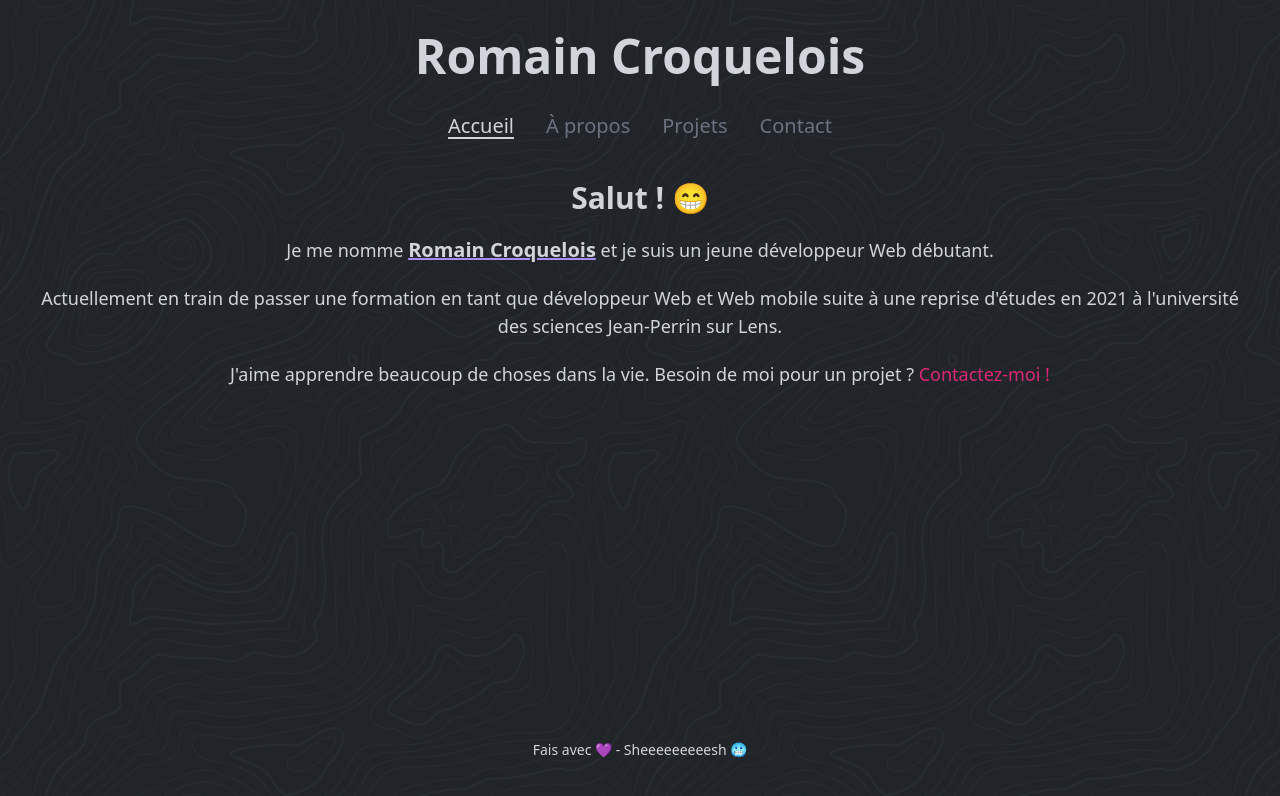
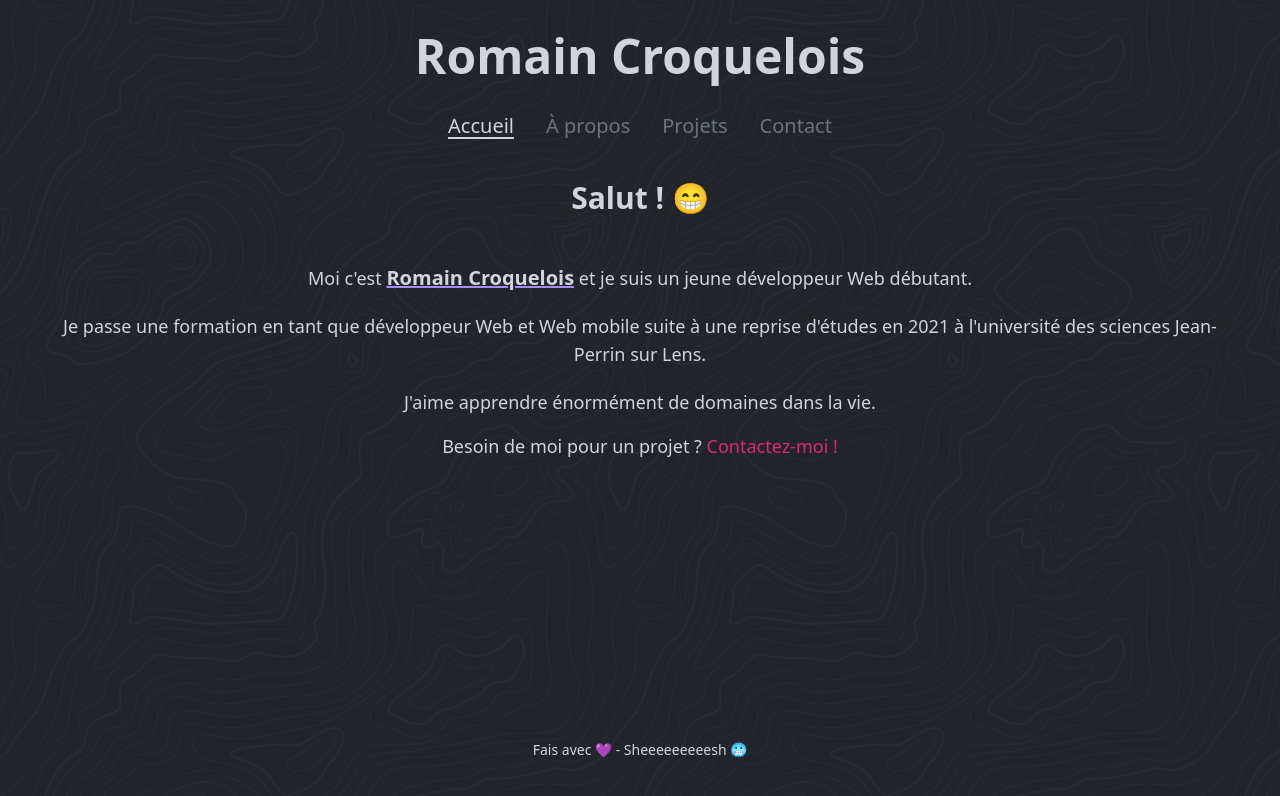
Before and after one commit to Etettttt/personal-website, a website: page index.html in a window 1280 px wide. Drawn offline with Linux system fonts and the light colour scheme.

Commit message:
Update 6.2

```diff
--- a/index.html
+++ b/index.html
@@ -7,7 +7,7 @@
     <link rel="stylesheet" href="css/main.css" />
     <title>Romain Croquelois</title>
   </head>
-  <body class="flex min-h-screen flex-col">
+  <body class="flex min-h-screen flex-col overflow-hidden">
     <!-------------------- TITLE -------------------->
     <div
       class="mt-8 flex flex-row justify-center font-extrabold text-gray-300 sm:text-4xl md:text-5xl">
@@ -31,9 +31,9 @@
     <div class="mt-10 flex flex-row justify-center text-gray-300">
       <h2 class="font-semibold sm:text-xl md:text-3xl">Salut ! 😁</h2>
     </div>
-    <div class="mx-10 mt-5 block text-gray-300">
+    <div class="mx-10 mt-12 block text-gray-300">
       <p class="sm:text-left sm:text-sm md:text-center md:text-lg">
-        Je me nomme
+        Moi c'est
         <a
           class="font-semibold underline decoration-violet-400 sm:text-base md:text-xl"
           >Romain Croquelois</a
@@ -43,18 +43,22 @@
     </div>
     <div class="mx-10 mt-5 block text-gray-300">
       <p class="sm:text-left sm:text-sm md:text-center md:text-lg">
-        Actuellement en train de passer une formation en tant que développeur
-        Web et Web mobile suite à une reprise d'études en 2021 à l'université
-        des sciences Jean-Perrin sur Lens.
+        Je passe une formation en tant que développeur Web et Web mobile suite à
+        une reprise d'études en 2021 à l'université des sciences Jean-Perrin sur
+        Lens.
       </p>
     </div>
     <div class="mx-10 mt-5 block text-gray-300">
       <p class="sm:text-left sm:text-sm md:text-center md:text-lg">
-        J'aime apprendre beaucoup de choses dans la vie. Besoin de moi pour un
-        projet ?
+        J'aime apprendre énormément de domaines dans la vie.
+      </p>
+    </div>
+    <div class="mx-10 mt-4 block text-gray-300">
+      <p class="sm:text-left sm:text-sm md:text-center md:text-lg">
+        Besoin de moi pour un projet ?
         <a
           href="contact.html"
-          class="text-pink-600 hover:underline hover:decoration-pink-600 hover:underline-offset-8"
+          class="text-pink-600 hover:underline hover:decoration-pink-600 hover:underline-offset-4"
           >Contactez-moi !</a
         >
       </p>
```
Also changed, not shown: about.html (+3 -3 lines), contact.html (+1 -1 lines), projects.html (+4 -4 lines), css/main.css, ressources/images/avatar.png (deleted), ressources/images/avatar.webp (added), ressources/images/manabu.jpg (added), ressources/images/shibuya.jpg (deleted).
